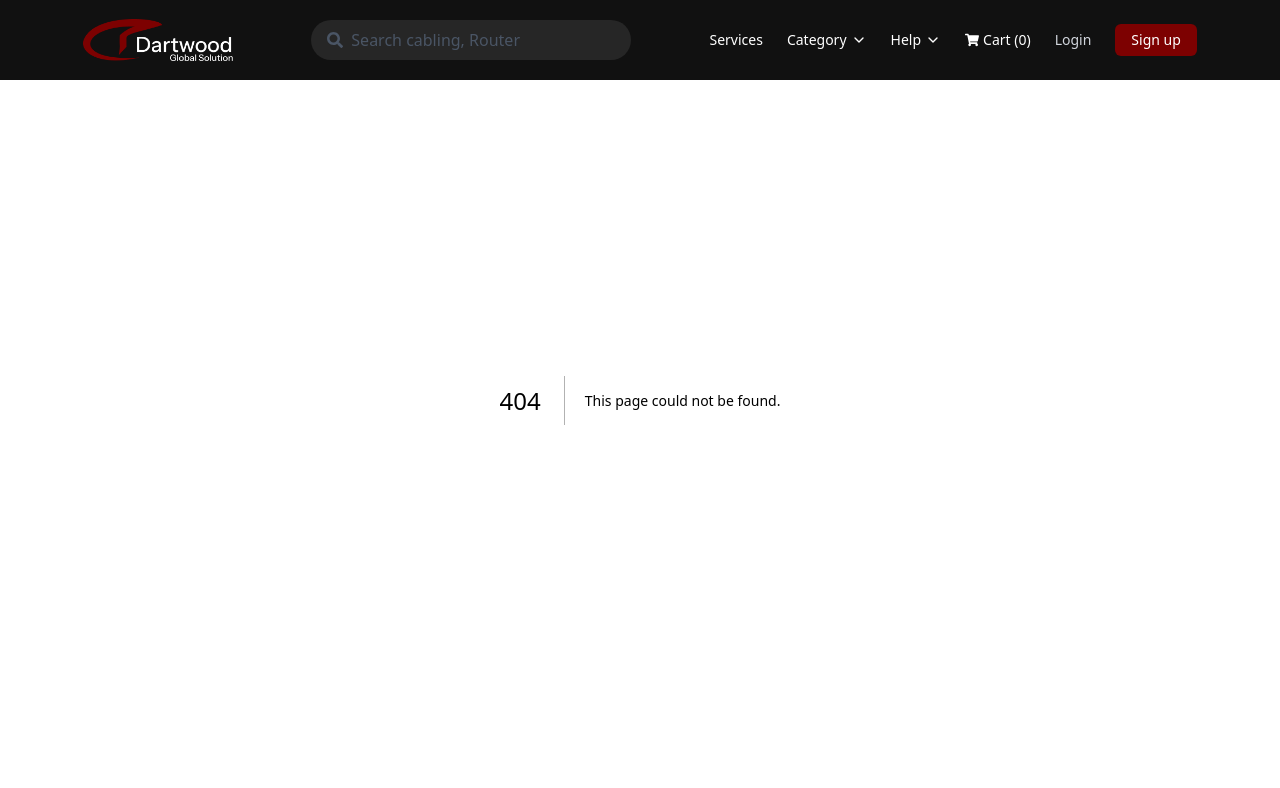
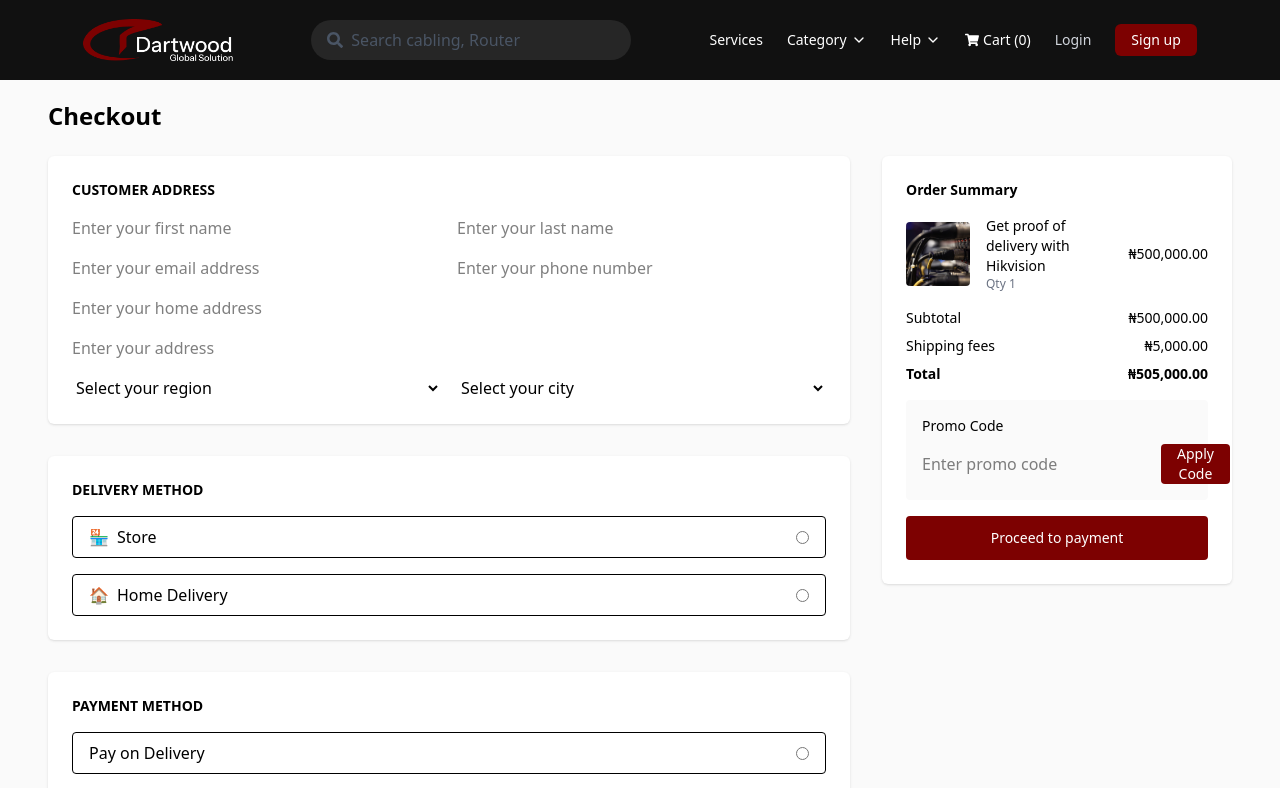
Before and after one commit to VictorKel/techwave, a Next.js app: page /checkout in a window 1280 px wide. Before the commit this address had no page. Shown: the top 788 px of the page. Built offline with nearby package versions, Linux system fonts and the light colour scheme.

Commit message:
update checkout page

```diff
--- /dev/null
+++ b/pages/checkout.tsx
@@ -0,0 +1,101 @@
+import React from "react";
+
+const CheckoutPage = () => {
+  return (
+    <div className="min-h-screen bg-[#FAFAFA] px-4 md:px-12 py-25">
+      <h1 className="text-2xl font-semibold mb-6 text-black">Checkout</h1>
+
+      <div className="flex flex-col lg:flex-row gap-8">
+        {/* Left Side */}
+        <div className="flex-1 flex flex-col gap-8">
+          {/* Customer Address */}
+          <div className="bg-white rounded-md p-6 shadow-sm">
+            <h2 className="text-sm font-semibold mb-4">CUSTOMER ADDRESS</h2>
+            <div className="grid grid-cols-1 md:grid-cols-2 gap-4">
+              <input placeholder="Enter your first name" className="input" />
+              <input placeholder="Enter your last name" className="input" />
+              <input placeholder="Enter your email address" className="input" />
+              <input placeholder="Enter your phone number" className="input" />
+              <input placeholder="Enter your home address" className="input col-span-2" />
+              <input placeholder="Enter your address" className="input col-span-2" />
+              <select className="input">
+                <option>Select your region</option>
+              </select>
+              <select className="input">
+                <option>Select your city</option>
+              </select>
+            </div>
+          </div>
+
+          {/* Delivery Method */}
+          <div className="bg-white rounded-md p-6 shadow-sm">
+            <h2 className="text-sm font-semibold mb-4">DELIVERY METHOD</h2>
+            <div className="space-y-4">
+              <label className="flex items-center justify-between border px-4 py-2 rounded cursor-pointer">
+                <span className="flex items-center gap-2">
+                  <span>🏪</span> Store
+                </span>
+                <input type="radio" name="delivery" />
+              </label>
+              <label className="flex items-center justify-between border px-4 py-2 rounded cursor-pointer">
+                <span className="flex items-center gap-2">
+                  <span>🏠</span> Home Delivery
+                </span>
+                <input type="radio" name="delivery" />
+              </label>
+            </div>
+          </div>
+
+          {/* Payment Method */}
+          <div className="bg-white rounded-md p-6 shadow-sm">
+            <h2 className="text-sm font-semibold mb-4">PAYMENT METHOD</h2>
+            <div className="space-y-4">
+              {["Pay on Delivery", "Pay with Monieswitch", "Pay with Paystack", "Pay Bank transfer"].map((method, i) => (
+                <label key={i} className="flex items-center justify-between border px-4 py-2 rounded cursor-pointer">
+                  <span>{method}</span>
+                  <input type="radio" name="payment" />
+                </label>
+              ))}
+            </div>
+          </div>
+        </div>
+
+        {/* Right Side - Order Summary */}
+        <div className="w-full lg:w-[350px]">
+          <div className="bg-white rounded-md p-6 shadow-sm">
+            <h2 className="text-sm font-semibold mb-4">Order Summary</h2>
+            <div className="flex items-center gap-4 mb-4">
+              <img src="/images/pdu1.png" alt="Product" className="w-16 h-16 object-cover rounded" />
+              <div>
+                <p className="text-sm font-medium">Get proof of delivery with Hikvision</p>
+                <p className="text-xs text-gray-500">Qty 1</p>
+              </div>
+              <span className="ml-auto text-sm font-medium">₦500,000.00</span>
+            </div>
+
+            <div className="text-sm space-y-2 mb-4">
+              <div className="flex justify-between"><span>Subtotal</span><span>₦500,000.00</span></div>
+              <div className="flex justify-between"><span>Shipping fees</span><span>₦5,000.00</span></div>
+              <div className="flex justify-between font-semibold"><span>Total</span><span>₦505,000.00</span></div>
+            </div>
+
+            {/* Promo Code */}
+            <div className="bg-[#FAFAFA] p-4 rounded mb-4">
+              <label className="text-sm mb-2 block">Promo Code</label>
+              <div className="flex gap-2">
+                <input placeholder="Enter promo code" className="input flex-1" />
+                <button className="bg-[#7D0101] text-white px-4 text-sm rounded">Apply Code</button>
+              </div>
+            </div>
+
+            <button className="w-full bg-[#7D0101] text-white py-3 rounded text-sm">
+              Proceed to payment
+            </button>
+          </div>
+        </div>
+      </div>
+    </div>
+  );
+};
+
+export default CheckoutPage;
```
